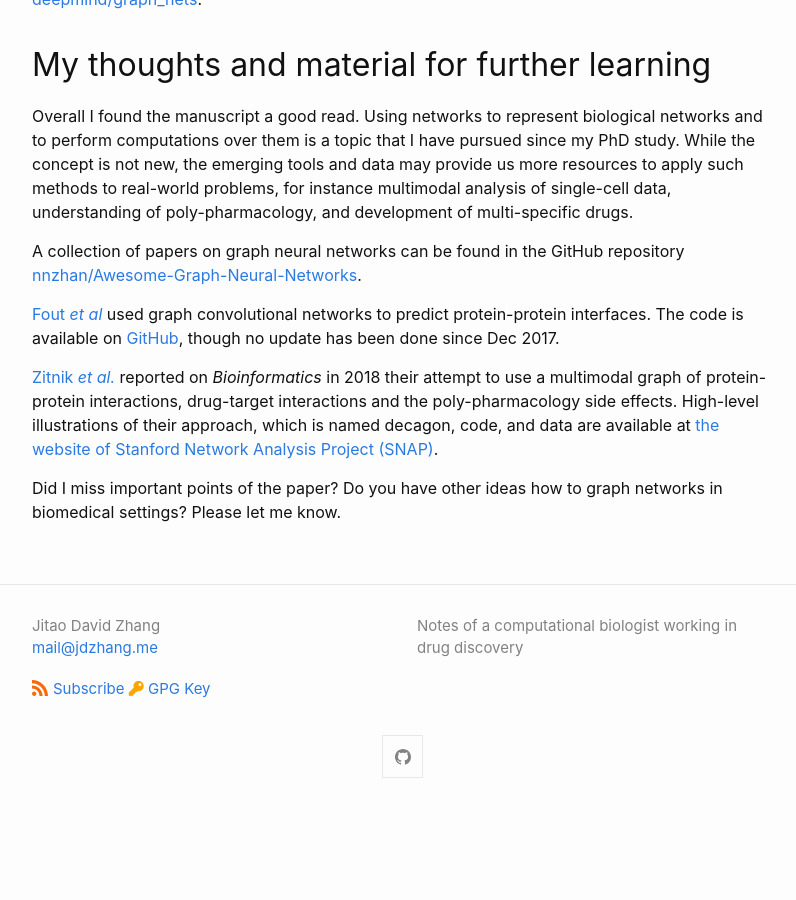
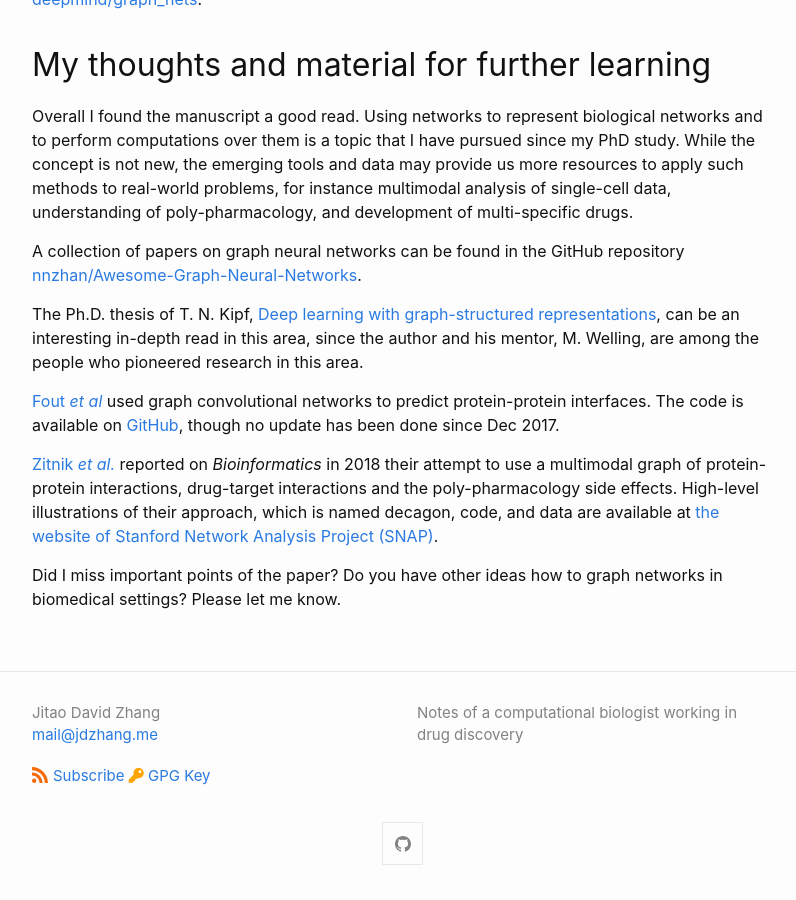
Before and after one commit to Accio/accio.github.io, a Jekyll site: the page built from _posts/2020-05-12-graph-networks.md, in a window 1280 px wide and 900 px high, scrolled down 2095 px. Shown: the whole window, without its empty margins (238-1034 px from the left). Built offline with Jekyll 4.4.1, drawn with Linux system fonts in a browser that asks for light colours; comment, search, counter and statistics services are not loaded; before the commit the page ends 2908 px from its top, so only the background shows below that.

Commit message:
add PhD thesis of Kipf

```diff
--- a/_posts/2020-05-12-graph-networks.md
+++ b/_posts/2020-05-12-graph-networks.md
@@ -110,6 +110,11 @@ poly-pharmacology, and development of multi-specific drugs.
 A collection of papers on graph neural networks can be found in the GitHub
 repository [nnzhan/Awesome-Graph-Neural-Networks](https://github.com/nnzhan/Awesome-Graph-Neural-Networks).
 
+The Ph.D. thesis of T. N. Kipf, [Deep learning with graph-structured
+representations](https://pure.uva.nl/ws/files/46900201/Thesis.pdf), can be an
+interesting in-depth read in this area, since the author and his mentor, M.
+Welling, are among the people who pioneered research in this area.
+
 [Fout *et
 al*](https://papers.nips.cc/paper/7231-protein-interface-prediction-using-graph-convolutional-networks.pdf)
 used graph convolutional networks to predict protein-protein interfaces. The
```
